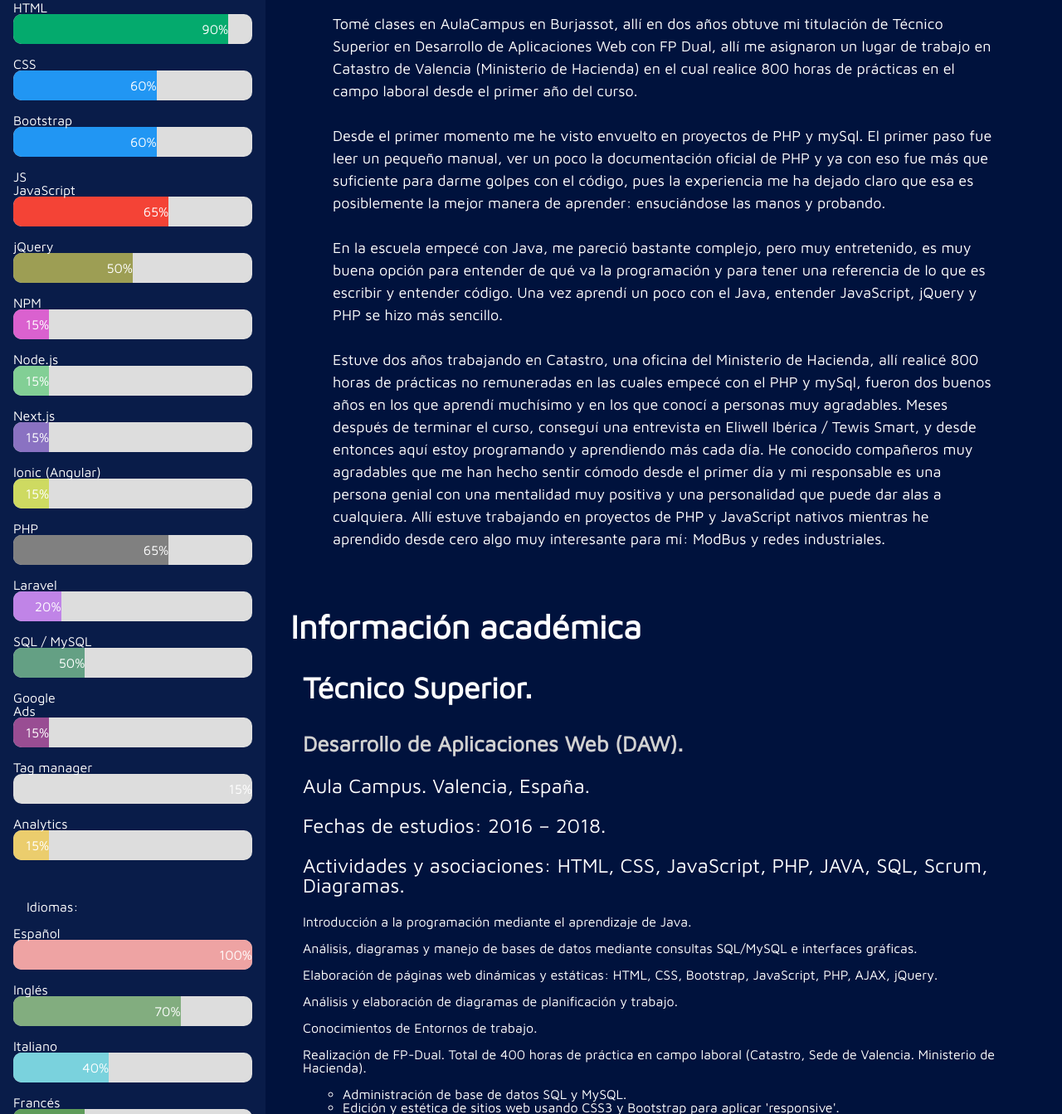
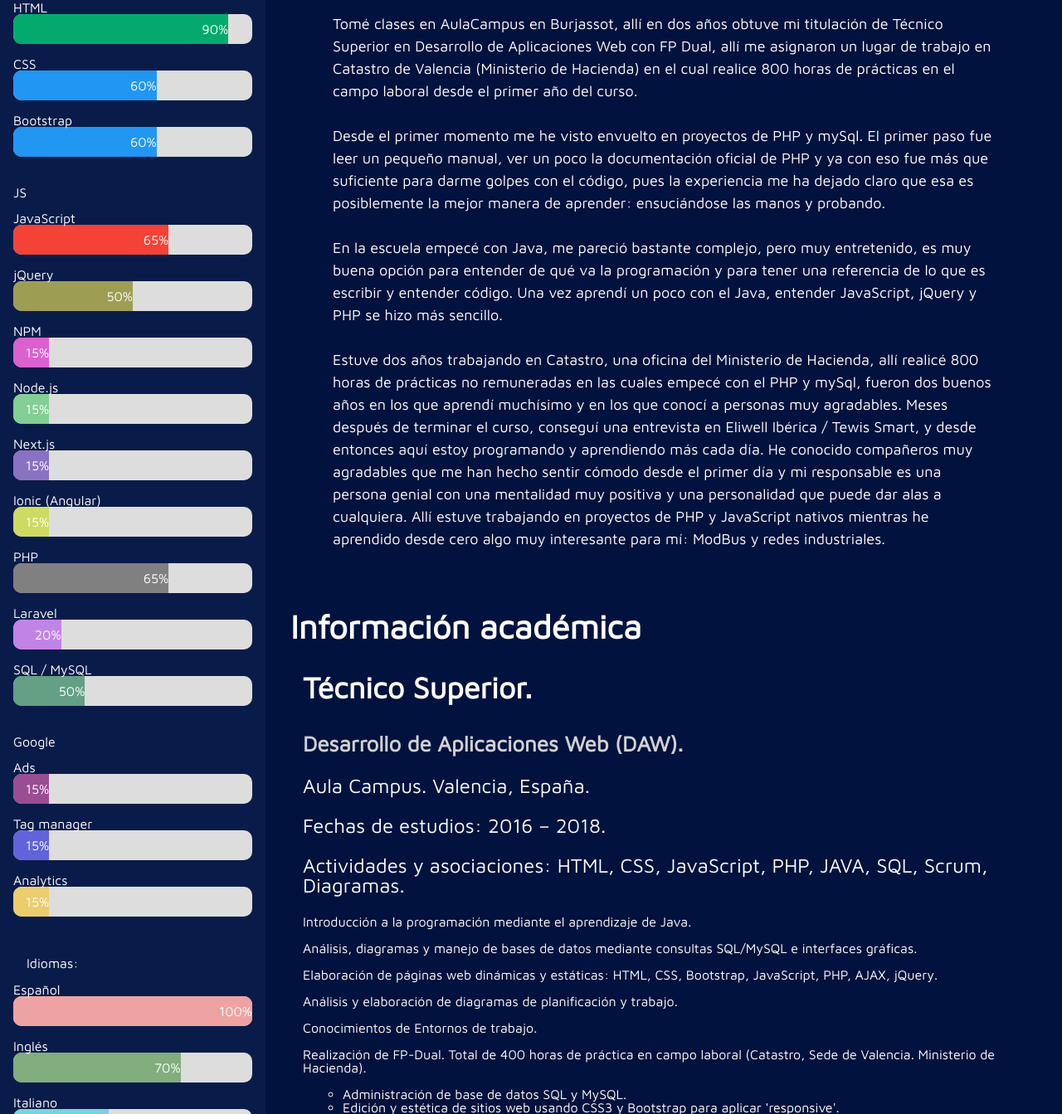
Before and after one commit to Smak0806/Smak0806.github.io, a PHP site: page / in a window 1280 px wide. Shown: the part 825-2168 px from the top of the page at 83% size. Run offline with PHP 8.4, Linux system fonts and the light colour scheme.

Commit message:
arreglo de errores básicos y meto un margen a los grupos de skills

```diff
--- a/index.html
+++ b/index.html
@@ -60,8 +60,8 @@
                         <div class="skills css">60%</div>
                     </div>
 
-                    <div>
-                        <h4>JS</h4>
+                    <div style="margin-top:35px;">
+                        <h4 style="margin-bottom:15px;">JS</h4>
 
                         <p>JavaScript</p>
                         <div class="barritas">
@@ -109,8 +109,8 @@
                         <div class="skills sql">50%</div>
                     </div>
 
-                    <div>
-                        <h4>Google</h4>
+                    <div style="margin-top:35px;">
+                        <h4 style="margin-bottom:15px;">Google</h4>
                         <p>Ads</p>
                         <div class="barritas">
                             <div class="skills ads">15%</div>
--- a/src/style.css
+++ b/src/style.css
@@ -176,7 +176,7 @@
 .laravel {width: 20%; background-color: #c084e7;}
 .sql{width: 30%; background-color: #64a084;}
 .ads{width: 15%; background-color: #994d93;}
-.taskManager{width: 15%; background-color: #6163da;}
+.tagManager{width: 15%; background-color: #6163da;}
 .analytics{width: 15%; background-color: #ebcd6d;}
 
 .spanish{width: 100%; background-color: #eea3a3;border-radius: 10px; }
```
